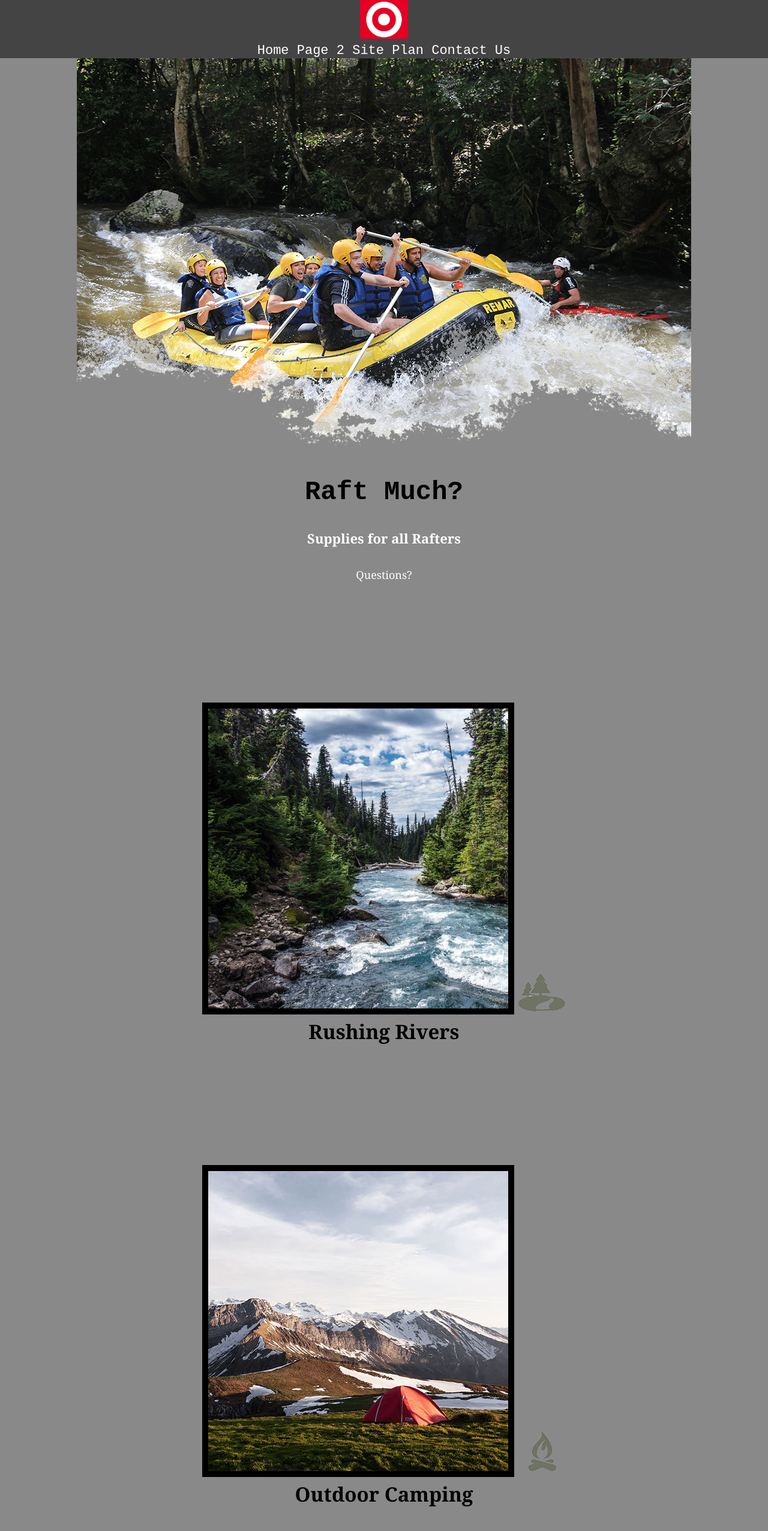
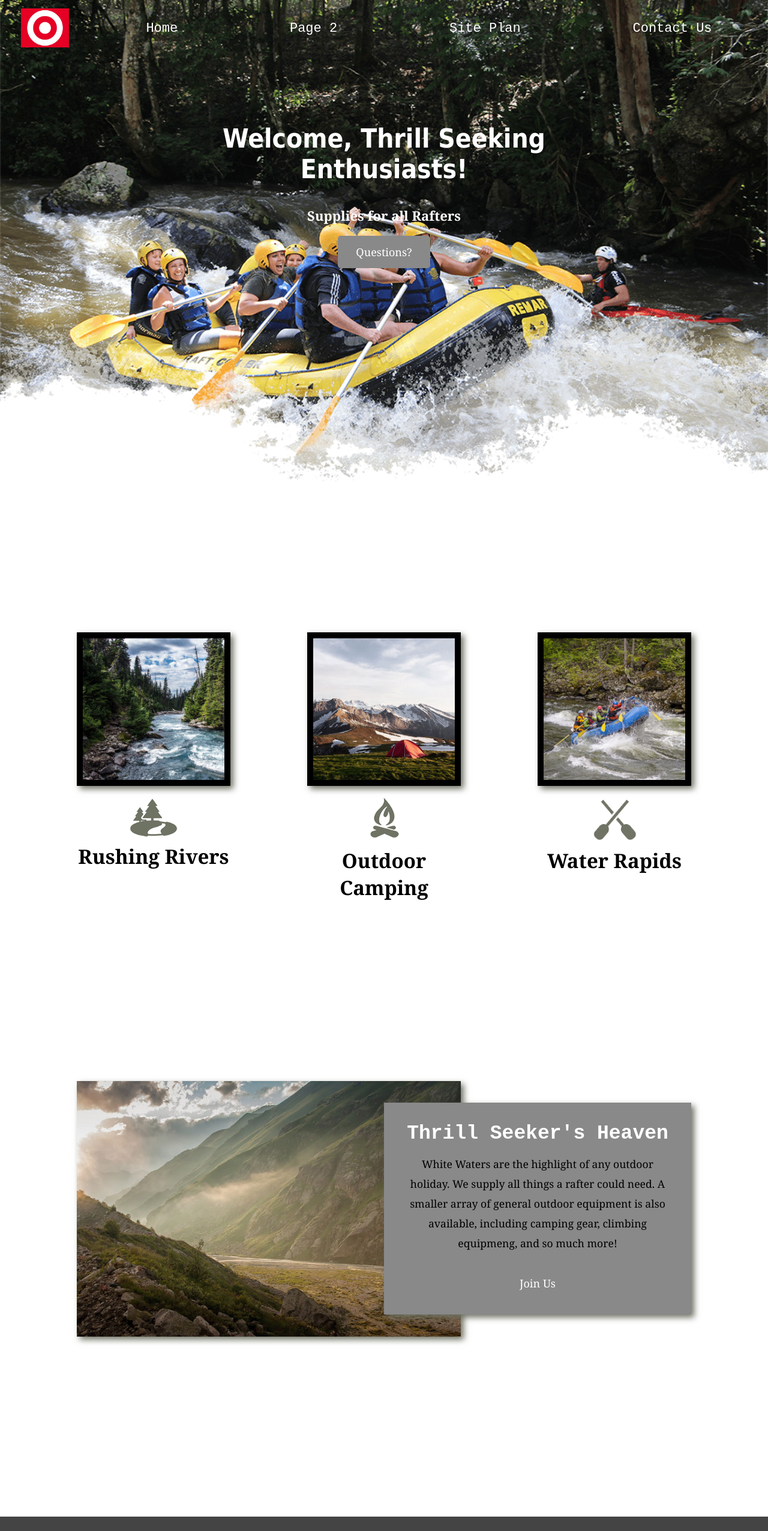
Before and after one commit to timmyrr/wdd130, a plain HTML site: page wwr/index.html in a window 1280 px wide. Shown: the top 2552 px of the page at 60% size. Drawn offline with Linux system fonts and the light colour scheme; a web font is replaced by a local one.

Commit message:
completed wwr

```diff
--- a/wwr/index.html
+++ b/wwr/index.html
@@ -17,15 +17,15 @@
                 <a href="index.html">Home</a>
                 <a href="#">Page 2</a>
                 <a href="site-plan-rafting.html">Site Plan</a>
-                <a href="contactus">Contact Us</a>
+                <a href="contactus.html">Contact Us</a>
             </nav>
         </header>
         <div id="hero">
             <div id="hero-box">
-                <img id="hero-img" src="images/hero.png" atl="White Water Rafters">
+                <img id="hero-img" src="images/hero.png" alt="White Water Rafters">
             </div>
             <section id="hero-msg">
-                <h1 class="home-title">Raft Much?</h1>
+                <h1 class="home-title">Welcome, Thrill Seeking Enthusiasts!</h1>
                 <h4>Supplies for all Rafters</h4>
                 <div class="button-box" >
                     <a class="book" href="contactus.html">Questions?</a>
--- a/wwr/styles/styles.css
+++ b/wwr/styles/styles.css
@@ -13,6 +13,7 @@ nav a {
     text-align: center;
     color: #ffffff;
     text-decoration: none;
+    padding: 35px;
 }
 #hero-msg h1, #hero-msg h4{
     text-align: center;
@@ -23,22 +24,20 @@ nav a {
 main section {
     text-align: center;
 }
-#background {
-    height: 725px;
-}
 body {
     font-family: "Cedarville Cursive", Georgia, serif;
     font-size: 22px;
-    background-color: #898989;
+    background-color: rgb(255, 255, 255);
     margin: 0;
     padding: 0;
 }
 header {
     font-family: monospace, Tahoma, sans-serif;
-    background-color: #444444;
+    display: grid;
+    grid-template-columns: 150px auto;
+    opacity: 1;
 }
 nav a:hover {
-    padding: 35;
     background-color: #444444;
     color: white;
 }
@@ -55,32 +54,35 @@ nav a:hover {
     background-color: #898989;
     color: #CF0000;
 }
-#background {
-    background-color: #898989;
-}
 .msg {
     line-height: 1.5em;
     padding: 35px;
     background-color: #898989;
+    grid-column: 6/10;
+    grid-row: 6/7;
+    box-shadow: 5px 5px 10px #6f7364;
 }
 footer {
     background-color: #444444;
     padding: 25px 50px;
     margin-top: 200px;
     color: white;
+    display: flex;
+    justify-content: space-around;
+    align-items: center;
 }
 .home-title {
-    font-family: monospace, Tahoma, sans-serif;
+    font-family: Tahoma, sans-serif;
     margin-top: 10px;
     font-size: 2em;
-    color: black;
+    color: rgb(255, 255, 255);
 }
 h4 {
-    color: white;
+    color: rgb(255, 255, 255);
 }
 .msg h2 {
     font-family: monospace, Tahoma, sans-serif;
-    color: black;
+    color: rgb(255, 255, 255);
 }
 .msg p{
     font-size: 0.8em;
@@ -109,12 +111,18 @@ footer p a:hover{
 }
 .mountains {
     margin: 100px 0;
+    width: 100%;
+    grid-column: 2/7;
+    grid-row: 5/8;
+    box-shadow: 5px 5px 10px #6f7364;
 }
 h2 {
     margin: 0;
 }
 #logo_link {
-    padding-top: 5px
+    padding-top: 5px;
+    justify-self: center;
+    align-self: center;
 }
 footer .social img {
     padding-top: 15px;
@@ -124,7 +132,95 @@ footer .social img {
 }
 .card-img {
     border: 10px solid #000000;
+    transition: transform 0.5s;
+    box-shadow: 5px 5px 10px #6f7364;
 }
 main section img {
     box-sizing: border-box;
 }
+nav {
+    display: flex;
+    justify-content: space-around;
+}
+#hero {
+    display: grid;
+    grid-template-columns: 1fr 3fr 1fr;
+}
+#hero-box {
+    grid-column: 1/4;
+    grid-row: 1/3;
+    z-index: -1;
+    margin-top: -100px;
+}
+#hero-msg {
+    grid-column: 2/3;
+    grid-row: 1/2;
+    margin-top: 100px;
+}
+#hero-img {
+    width: 100%;
+}
+.home-grid {
+    display: grid;
+    grid-template-columns: repeat(10, 10%);
+}
+.card-img, .mountains {
+    width: 100%
+}
+.rivers-card {
+    grid-column: 2/4;
+    grid-row: 2/3;
+}
+.camping-card {
+    grid-column: 5/7;
+    grid-row: 2/3;
+}
+.rapids-card {
+    grid-column: 8/10;
+    grid-row: 2/3;
+}
+.card-img:hover {
+    opacity: 0.6;
+    transform: scale(1,1);
+}
+@media screen and (max-width: 900px) {
+    #hero, .home-grid {
+        display: block;
+        height: auto;
+    }
+    nav, footer {
+        flex-direction: column;
+    }
+    nav a {
+        display: block;
+        padding: 15px;
+    }
+    #hero {
+        margin-top: 0;
+    }
+    #hero-msg {
+        margin-top: 0;
+    }
+    #hero-msg h4 {
+        display: none;
+    }
+    .home-title {
+        font-size: 25px;
+        color: #6f7364;
+    }
+    .rivers-card, .camping-card, .rapids-card {
+        margin: 50px auto;
+        width: 60%;
+    }
+    #background {
+        display: none;
+    }
+    .mountains, .msg {
+        width: 80%;
+        display: block;
+        margin: 0 auto;
+    }
+    footer {
+        margin-top: 25px;
+    }
+}
```
